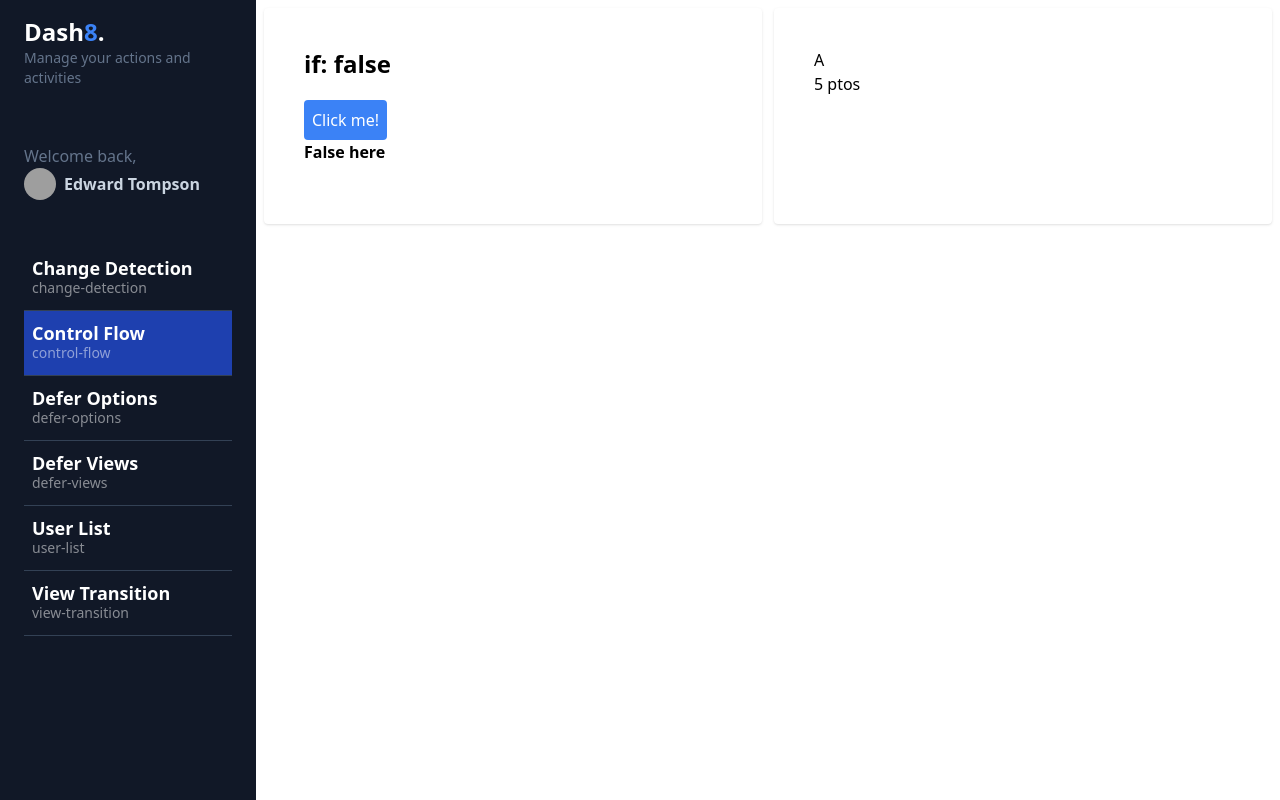
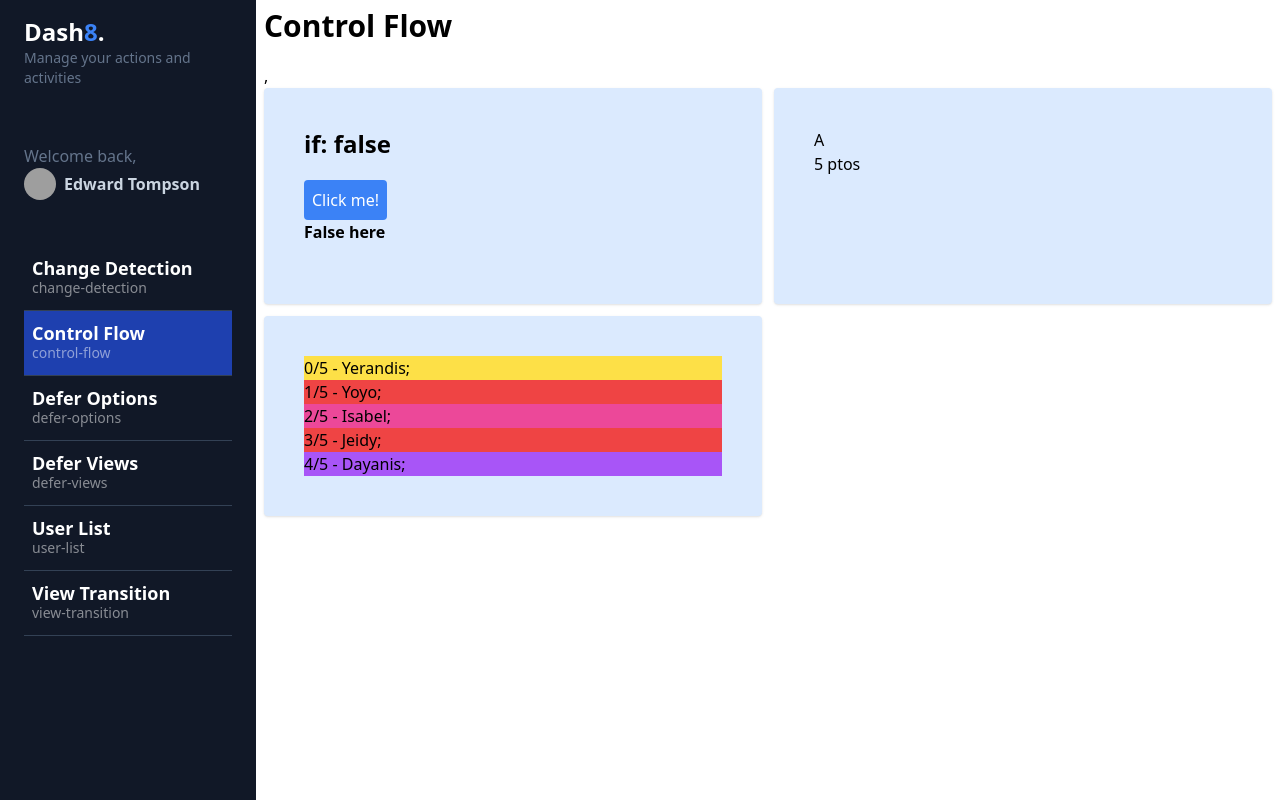
Before and after one commit to ulisesyerandis/NG-17, an Angular app: page /dashboard/control-flow in a window 1280 px wide. Built offline with nearby package versions, Linux system fonts and the light colour scheme; grey boxes are pictures that could not be loaded.

Commit message:
finishing the control flow and change detection

```diff
--- a/src/app/dashboard/pages/change-detection/change-detection.component.html
+++ b/src/app/dashboard/pages/change-detection/change-detection.component.html
@@ -1 +1,3 @@
-<p>change-detection works!</p>,
+<app-title title="Change Detection"> </app-title>
+<pre>{{frameworkAsSignal() |json}}</pre>
+<pre>{{frameworkAsProperty |json}}</pre>
--- a/src/app/dashboard/pages/change-detection/change-detection.component.ts
+++ b/src/app/dashboard/pages/change-detection/change-detection.component.ts
@@ -1,15 +1,23 @@
 import { CommonModule } from '@angular/common';
-import {  Component } from '@angular/core';
+import {  Component, signal } from '@angular/core';
+import { TitleComponent } from '@shared/title/title.component';
 
 @Component({
     selector: 'app-change-detection',
     standalone: true,
-    imports:
-    [
-        CommonModule,
-    ],
+    imports: [CommonModule, TitleComponent,  ],
     templateUrl: './change-detection.component.html',
     styles: ``
 })
 export default class ChangeDetectionComponent
-{ }
+{
+ public frameworkAsSignal = signal
+ ({
+    name:'Angular',
+    releaseDate: 2023,
+ })
+ public frameworkAsProperty = {
+    name:'Angular',
+    releaseDate:2023,
+ };
+}
--- a/src/app/dashboard/pages/control-flow/control-flow.component.html
+++ b/src/app/dashboard/pages/control-flow/control-flow.component.html
@@ -1,8 +1,11 @@
+<!-- <h1 class="text-3xl mb-5 font-bold">  Control Flow  </h1> -->
+<app-title title = "Control Flow"></app-title>
+
 <section
     class="grid grid-cols-1 md:grid-cols-2 gap-3">
     <!-- ngInf @if -->
         <div
-        class="bg-white rounded shadow p-10">
+        class="bg-blue-100 rounded shadow p-10">
             <h2
             class="text-2xl font-bold mb-5"
             >
@@ -32,7 +35,7 @@
         </div>
  <!-- @switch -->
         <div
-        class="bg-white rounded shadow p-10"
+        class="bg-blue-100 rounded shadow p-10"
         >
         <h2
         class="text-3x1"
@@ -55,4 +58,31 @@
                 }
             }
         </div>
+        <!-- @for -->
+        <div
+        class="bg-blue-100 rounded shadow p-10"
+        >
+        @for (user of userList(); track user;
+        let i = $index, first = $first, last = $last, even = $even, odd = $odd, count = $count )
+        {
+           <ul>
+                <li
+                [class]=
+                "{
+                    'bg-red-500': odd && !first && !last,
+                    'bg-pink-500': even && !first && !last,
+                    'bg-yellow-300': first,
+                    'bg-purple-500': last
+                }"
+                >
+                    {{i}}/{{count}} - {{user}};
+                </li>
+           </ul>
+        }
+        @empty
+        {
+         <h1> lista vacia</h1>
+        }
+
+        </div>
 </section>
--- a/src/app/dashboard/pages/control-flow/control-flow.component.ts
+++ b/src/app/dashboard/pages/control-flow/control-flow.component.ts
@@ -1,15 +1,13 @@
 import { CommonModule } from '@angular/common';
 import { Component, signal } from '@angular/core';
+import { TitleComponent } from '@shared/title/title.component';
 
 type Grades = 'A'|'B'|'F';
 
 @Component({
     selector: 'app-control-flow',
     standalone: true,
-    imports:
-    [
-        CommonModule,
-    ],
+    imports: [CommonModule, TitleComponent, ],
     templateUrl: './control-flow.component.html',
     styles: ``
 })
@@ -17,6 +15,7 @@ export default class ControlFlowComponent
 {
     public showContent = signal(false);
     public grades = signal<Grades>('A');
+    public userList = signal(['Yerandis','Yoyo','Isabel','Jeidy','Dayanis']);
 
     public constructor()
     {}
--- a/src/app/dashboard/pages/defer-options/defer-options.component.ts
+++ b/src/app/dashboard/pages/defer-options/defer-options.component.ts
@@ -4,10 +4,7 @@ import { Component } from '@angular/core';
 @Component({
     selector: 'app-defer-options',
     standalone: true,
-    imports:
-    [
-        CommonModule,
-    ],
+    imports: [CommonModule,],
     templateUrl: './defer-options.component.html',
     styles: ``
 })
--- a/src/app/dashboard/pages/defer-views/defer-views.component.html
+++ b/src/app/dashboard/pages/defer-views/defer-views.component.html
@@ -1 +1,11 @@
-<p>defer-views works!</p>,
+@defer (on viewport)
+{
+    <app-title title="Defer View/ Blocs"></app-title>
+}   @placeholder
+{
+    <p
+        class="h-[600px] w-full bg-gradient-to-r from-gray-200 to-gray-400 animate-pulse"
+    >
+       Cargando...
+    </p>
+}
--- a/src/app/dashboard/pages/defer-views/defer-views.component.ts
+++ b/src/app/dashboard/pages/defer-views/defer-views.component.ts
@@ -4,10 +4,7 @@ import { Component } from '@angular/core';
 @Component({
     selector: 'app-defer-views',
     standalone: true,
-    imports:
-    [
-        CommonModule,
-    ],
+    imports:[CommonModule,],
     templateUrl: './defer-views.component.html',
     styles: ``
 })
--- a/src/app/dashboard/pages/user/user.component.ts
+++ b/src/app/dashboard/pages/user/user.component.ts
@@ -4,10 +4,7 @@ import { Component } from '@angular/core';
 @Component({
     selector: 'app-user',
     standalone: true,
-    imports:
-    [
-        CommonModule,
-    ],
+    imports: [CommonModule,],
     templateUrl: './user.component.html',
     styles: ``
 })
--- a/src/app/dashboard/pages/usersList/usersList.component.ts
+++ b/src/app/dashboard/pages/usersList/usersList.component.ts
@@ -4,10 +4,7 @@ import { Component } from '@angular/core';
 @Component({
     selector: 'app-users-list',
     standalone: true,
-    imports:
-    [
-        CommonModule,
-    ],
+    imports: [CommonModule,],
     templateUrl: './usersList.component.html',
     styles: ``
 })
--- a/src/app/dashboard/pages/view-transition/view-transition.component.ts
+++ b/src/app/dashboard/pages/view-transition/view-transition.component.ts
@@ -4,10 +4,7 @@ import { Component } from '@angular/core';
 @Component({
     selector: 'app-view-transition',
     standalone: true,
-    imports:
-    [
-        CommonModule,
-    ],
+    imports: [CommonModule,],
     templateUrl: './view-transition.component.html',
     styles: ``
   })
--- a/src/app/shared/title/title.component.html
+++ b/src/app/shared/title/title.component.html
@@ -1 +1 @@
-<p>title works!</p>,
+<p class="text-3xl font-bold mb-5">{{title}}</p>,
```
Also changed, not shown: src/app/shared/title/title.component.ts (+5 -2 lines).
